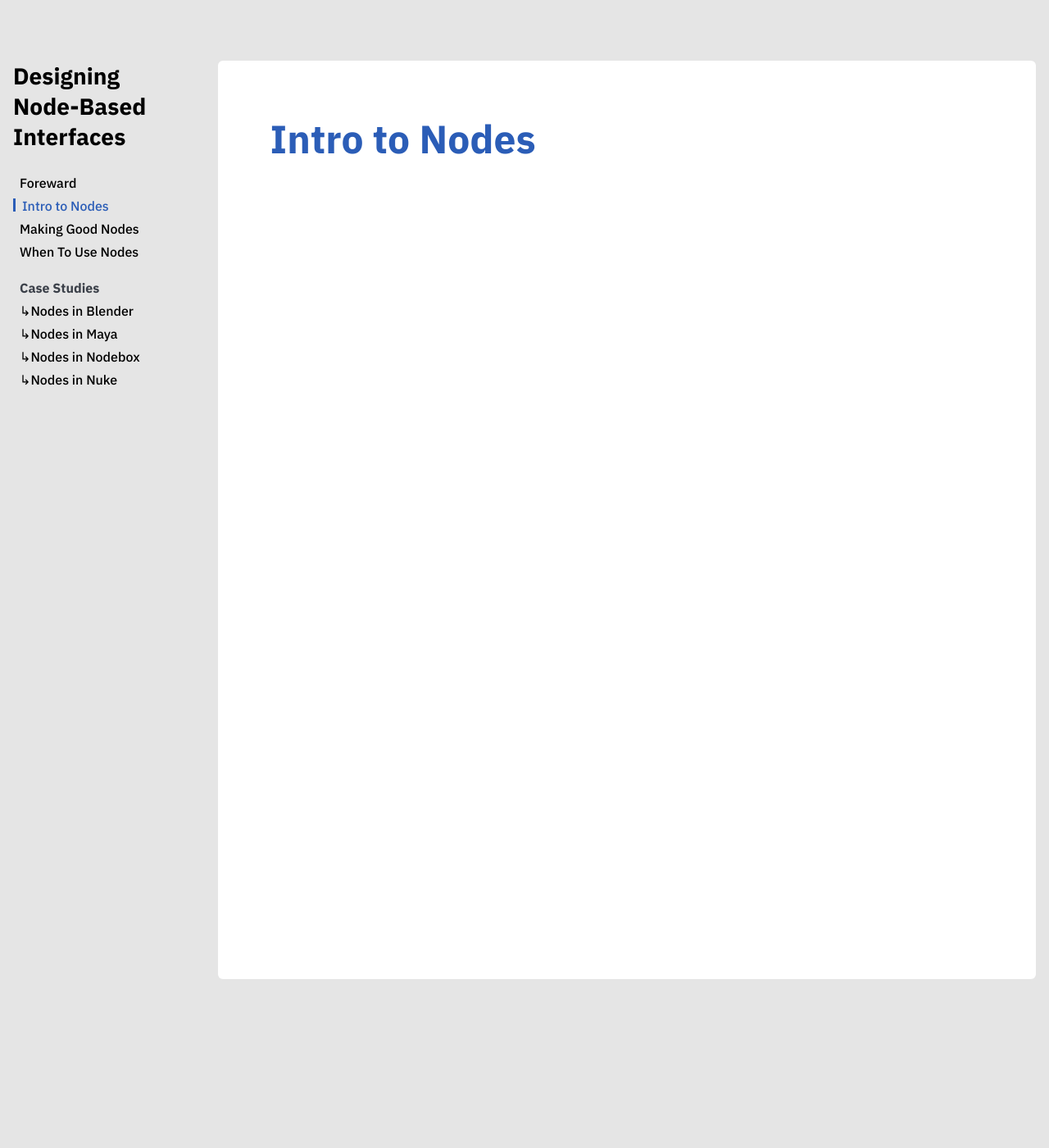
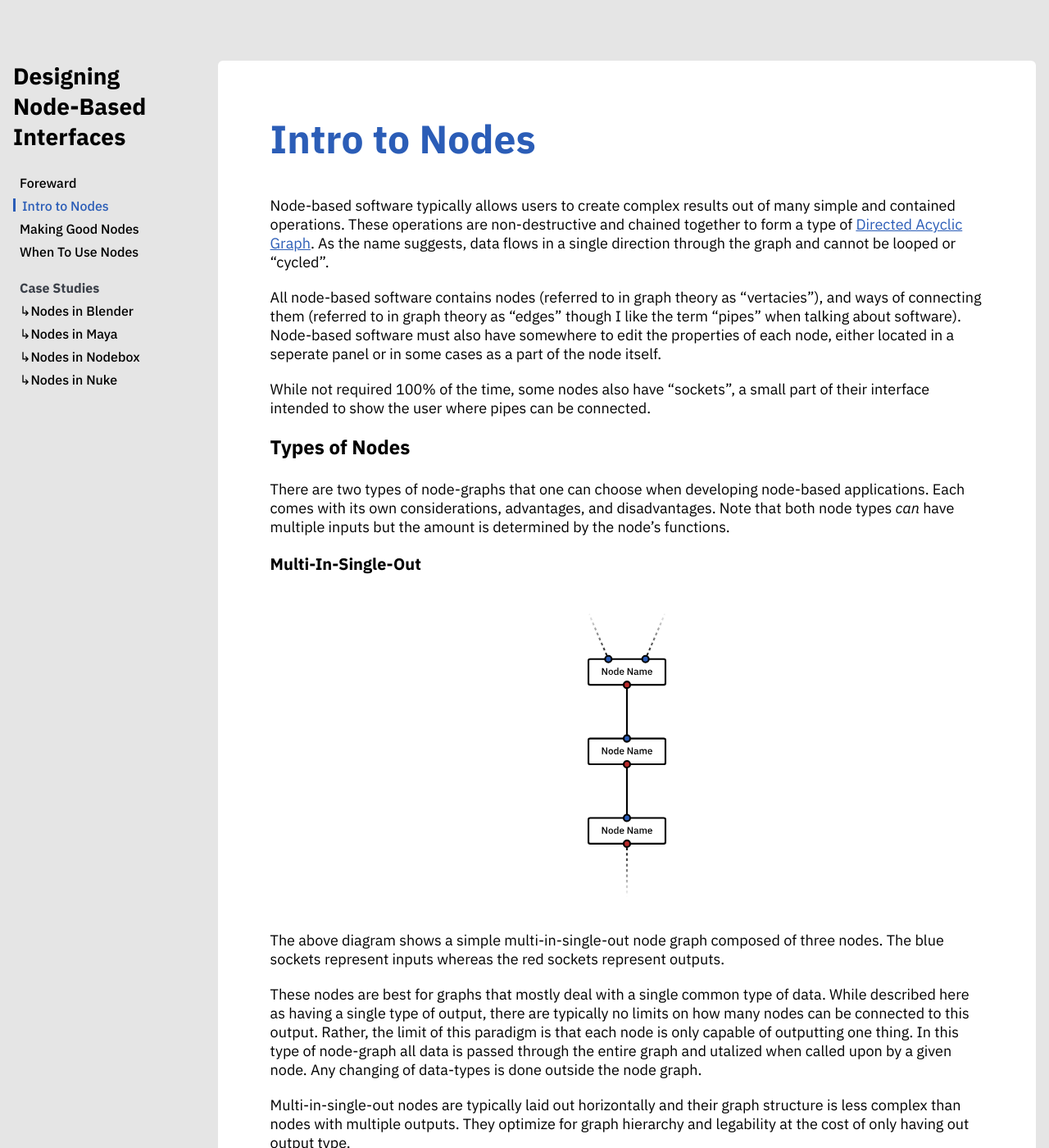
Before and after one commit to Shrinks99/node-based-interfaces, a Jekyll site: the page built from _collections/_sections/intro-to-nodes.md, in a window 1280 px wide and 1400 px high. Shown: the whole window at 82% size. Built offline with Jekyll 4.4.1, drawn with Linux system fonts in a browser that asks for light colours; some of the changed text lies outside the part shown.

Commit message:
Intro to nodes

```diff
--- a/_collections/_sections/intro-to-nodes.md
+++ b/_collections/_sections/intro-to-nodes.md
@@ -5,3 +5,37 @@
 ---
 
 ## Intro to Nodes
+
+Node-based software typically allows users to create complex results out of many simple and contained operations.  These operations are non-destructive and chained together to form a type of [Directed Acyclic Graph](https://en.wikipedia.org/wiki/Directed_acyclic_graph).  As the name suggests, data flows in a single direction through the graph and cannot be looped or "cycled".
+
+All node-based software contains nodes (referred to in graph theory as "vertacies"), and ways of connecting them (referred to in graph theory as "edges" though I like the term "pipes" when talking about software).  Node-based software must also have somewhere to edit the properties of each node, either located in a seperate panel or in some cases as a part of the node itself.
+
+While not required 100% of the time, some nodes also have "sockets", a small part of their interface intended to show the user where pipes can be connected.
+
+### Types of Nodes
+
+There are two types of node-graphs that one can choose when developing node-based applications.  Each comes with its own considerations, advantages, and disadvantages.  Note that both node types _can_ have multiple inputs but the amount is determined by the node's functions.
+
+#### Multi-In-Single-Out
+
+![An example multi-in-single-out node graph with three nodes simply connected in sequence.](../img/multi-in-single-out-example.svg)
+
+The above diagram shows a simple multi-in-single-out node graph composed of three nodes.  The blue sockets represent inputs whereas the red sockets represent outputs.
+
+These nodes are best for graphs that mostly deal with a single common type of data.  While described here as having a single type of output, there are typically no limits on how many nodes can be connected to this output.  Rather, the limit of this paradigm is that each node is only capable of outputting one thing.  In this type of node-graph all data is passed through the entire graph and utalized when called upon by a given node.  Any changing of data-types is done outside the node graph.
+
+Multi-in-single-out nodes are typically laid out horizontally and their graph structure is less complex than nodes with multiple outputs.  They optimize for graph hierarchy and legability at the cost of only having out output type.
+
+For examples of multi-in-single-out nodes see the case study pages for [Nuke](../casestudies/nuke), and [Nodebox](../casestudies/nodebox).
+
+#### Multi-In-Multi-Out
+
+![An example multi-in-multi-out node graph with four nodes connected together.  Some of the pipes cross due to the input and output layout.](../img/multi-in-multi-out-example.svg)
+
+This diagram shows a multi-in-multi-out node graph.  These sockets are colour coded based on their data type.
+
+These nodes are best for graphs that must deal with many different types of data.  Whereas multi-in-multi-out nodes require the user to select data-types and elsewhere, these nodes allow users to route specific data between nodes directly instead of relyng on an external panel to do so.
+
+Multi-in-multi-out nodes are typically laid out vertically to accomidate their extra labelling needs.  Note that they also saccrifice graph hierarchy and legibility and instead optimize for flexability of input and output routing.
+
+For examples of multi-in-multi-out nodes see the case study pages for [Blender](../casestudies/blender), and [Maya](../casestudies/maya).
--- a/_includes/head.html
+++ b/_includes/head.html
@@ -7,4 +7,5 @@
   <link rel="stylesheet" href="{{base}}css/main.css">
   <link rel="stylesheet" href="https://unpkg.com/boxicons@latest/css/boxicons.min.css">
   <link href="https://fonts.googleapis.com/css2?family=IBM+Plex+Sans:ital,wght@0,400;0,500;0,700;1,400;1,700&display=swap" rel="stylesheet">
+  <link href="https://fonts.googleapis.com/css2?family=IBM+Plex+Mono&display=swap" rel="stylesheet">
 </head>
--- a/_sass/_content.scss
+++ b/_sass/_content.scss
@@ -43,7 +43,13 @@
   }
 
   h3 {
+    margin-top: 0;
     font-size: 1.5rem;
+  }
+
+  h4 {
+    margin-top: 0;
+    font-size: 1.25rem;
   }
 
   h5 {
@@ -85,7 +91,11 @@
     }
   }
 
-  li::marker {
-    margin-right: 0.5rem;
+  code {
+    font-family: 'IBM Plex Mono', monospace;
+    background-color: $lightergrey;
+    border-radius: 0.125rem;
+    padding-left: 0.2rem;
+    padding-right: 0.2rem;
   }
 }
--- a/_sass/_global.scss
+++ b/_sass/_global.scss
@@ -1,3 +1,10 @@
+// Colors
+
+$hwblue: #2B5DB7;
+$darkgrey: #3b4049;
+$lightgrey: #7e7e7e;
+$lightergrey: #e5e5e5;
+
 // Apply a natural box layout model to all elements, but allowing components to change
 
 html {
@@ -9,7 +16,7 @@ html {
 body {
   margin: 0;
   padding: 0;
-  background-color: #e5e5e5;
+  background-color: $lightergrey;
 }
 
 // Global settings
@@ -19,12 +26,6 @@ body {
   // It's bad to set this in pixels becuase that overrides users who change their default sizing, font-size is instead set to a relative percentage of all browser's default size of 16px
   font-size: 100%;
 }
-
-// Colors
-
-$hwblue: #2B5DB7;
-$darkgrey: #3b4049;
-$lightgrey: #7e7e7e;
 
 // _mq.scss media query settings
 
```
Also changed, not shown: _collections/_sections/making-good-nodes.md (+1 -1 lines), _collections/_sections/when-to-use-nodes.md (+3 -3 lines), img/multi-in-multi-out-example.svg (added), img/multi-in-single-out-example.svg (added).
